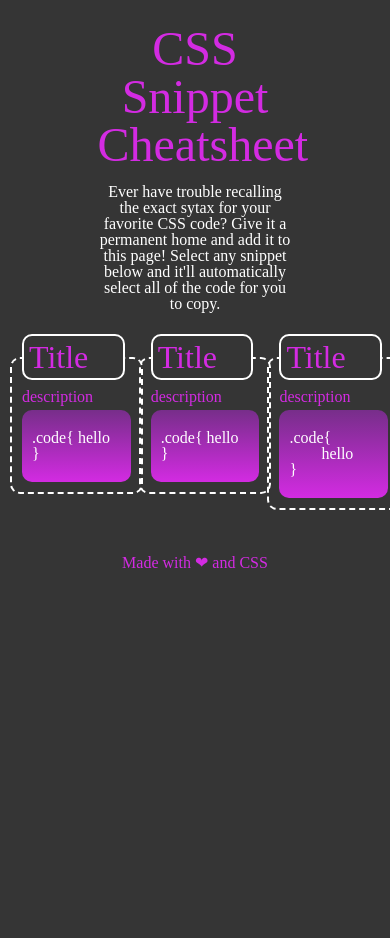
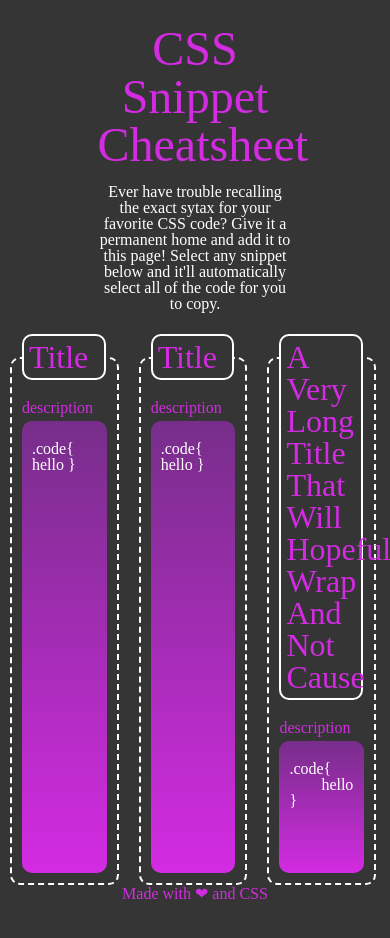
Before and after one commit to joshmatsumoto/CSS-Snippet-Cheatsheet, a plain HTML site: page index.html in a window 390 px wide. Shown: the top 938 px of the page. Before the commit the page ends 844 px from the top, so only its background shows below. Drawn offline with Linux system fonts and the light colour scheme.

Commit message:
fix minor issues with the cards make cards full height. fix layout issues related to the title

```diff
--- a/assets/style.css
+++ b/assets/style.css
@@ -21,6 +21,7 @@ header p {
 main {
 	display: flex;
 	flex-wrap: wrap;
+	align-items: stretch;
 }
 
 .code-card {
@@ -32,15 +33,17 @@ main {
 }
 .code-card section {
 	border: 2px dashed white;
+	height: 100%;
 	border-radius: 10px;
 	padding: 10px;
 	margin: 10px 0px;
 	position: relative;
+	display: flex;
+	flex-direction: column;
 }
 .code-card section h2 {
-	position: absolute;
-	top: -25px;
-	width: calc(100% - 40px);
+	margin: -35px 0 0 0;
+	width: calc(100% - 15px);
 	border: 2px solid white;
 	background-color: var(--color-bg);
 	font-size: 200%;
@@ -52,6 +55,7 @@ main {
 	display: flex;
 	flex-direction: column;
 	height: max-content;
+	flex: 1;
 }
 .code-card section div p {
 	margin: 5px 0px;
@@ -63,6 +67,7 @@ main {
 	background-image: linear-gradient(var(--dark-code-bg), var(--light-code-bg));
 	padding: 20px 10px;
 	border-radius: 10px;
+	user-select: all;
 }
 
 footer {
@@ -70,12 +75,12 @@ footer {
 	margin: 25px 0 50px 0;
 }
 @media screen and (max-width: 991px) {
-	section {
+	.code-card {
 		width: 50%;
 	}
 }
 @media screen and (max-width: 768px) {
-	section {
+	.code-card {
 		width: 100%;
 	}
 }
--- a/index.html
+++ b/index.html
@@ -1,5 +1,6 @@
 <!DOCTYPE html>
 <html lang="en">
+
 <head>
 	<meta charset="UTF-8" />
 	<meta name="viewport" content="width=device-width, initial-scale=1" />
@@ -38,15 +39,13 @@
 		</div>
 		<div class="code-card">
 			<section>
-					<h2>Title</h2>
+				<h2>A Very Long Title That Will Hopefully Wrap And Not Cause</h2>
 				<div>
 					<p>description</p>
 					<code>
-							<pre>
-.code{
+							<pre>.code{
 	hello
-}</pre
-							>
+}</pre>
 						</code>
 				</div>
 			</section>
@@ -56,4 +55,5 @@
 		<h2>Made with ❤ and CSS</h2>
 	</footer>
 </body>
+
 </html>
```
Lines whose indentation alone changed are shown as unchanged.
